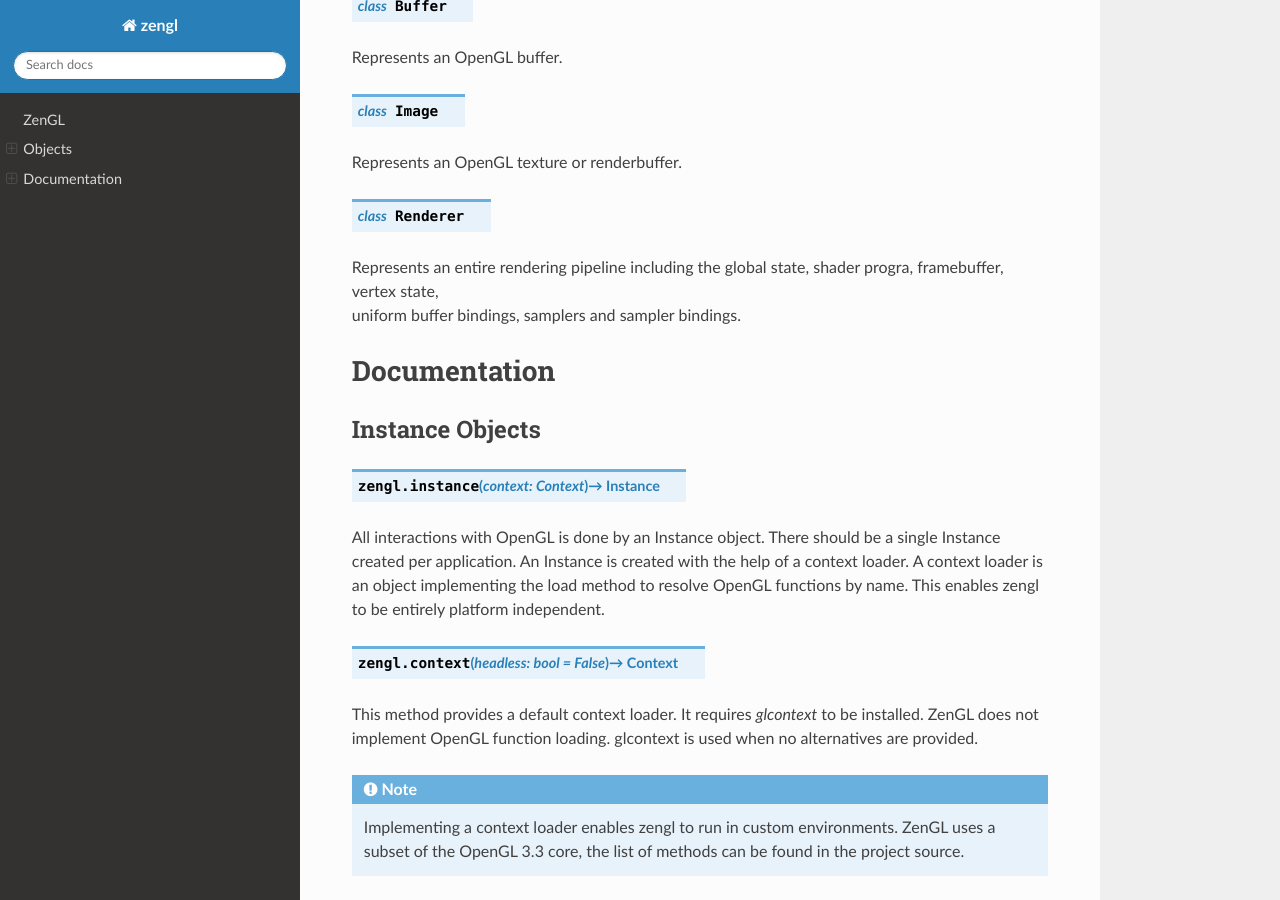
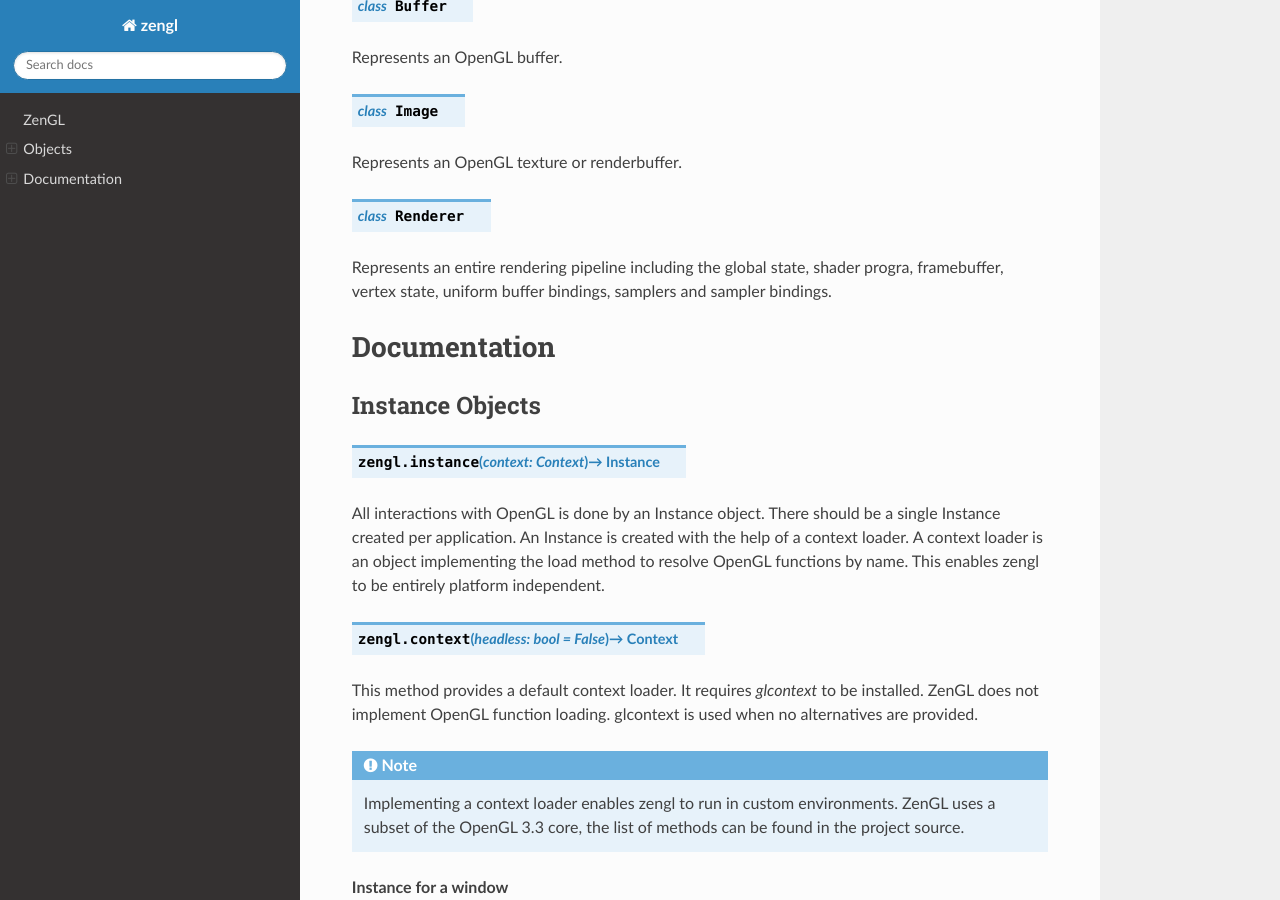
Before and after one commit to szabolcsdombi/zengl, a Sphinx documentation site: the page built from docs/index.rst, in a window 1280 px wide and 900 px high, scrolled down 913 px. Built offline with Sphinx 7.4.7 and the Read the Docs theme 2.0.0, drawn with Linux system fonts in a browser that asks for light colours.

Commit message:
fix newline

```diff
--- a/docs/index.rst
+++ b/docs/index.rst
@@ -44,7 +44,7 @@
 .. py:class:: Renderer
 
 | Represents an entire rendering pipeline including the global state, shader progra, framebuffer, vertex state,
-| uniform buffer bindings, samplers and sampler bindings.
+  uniform buffer bindings, samplers and sampler bindings.
 
 Documentation
 =============
```
